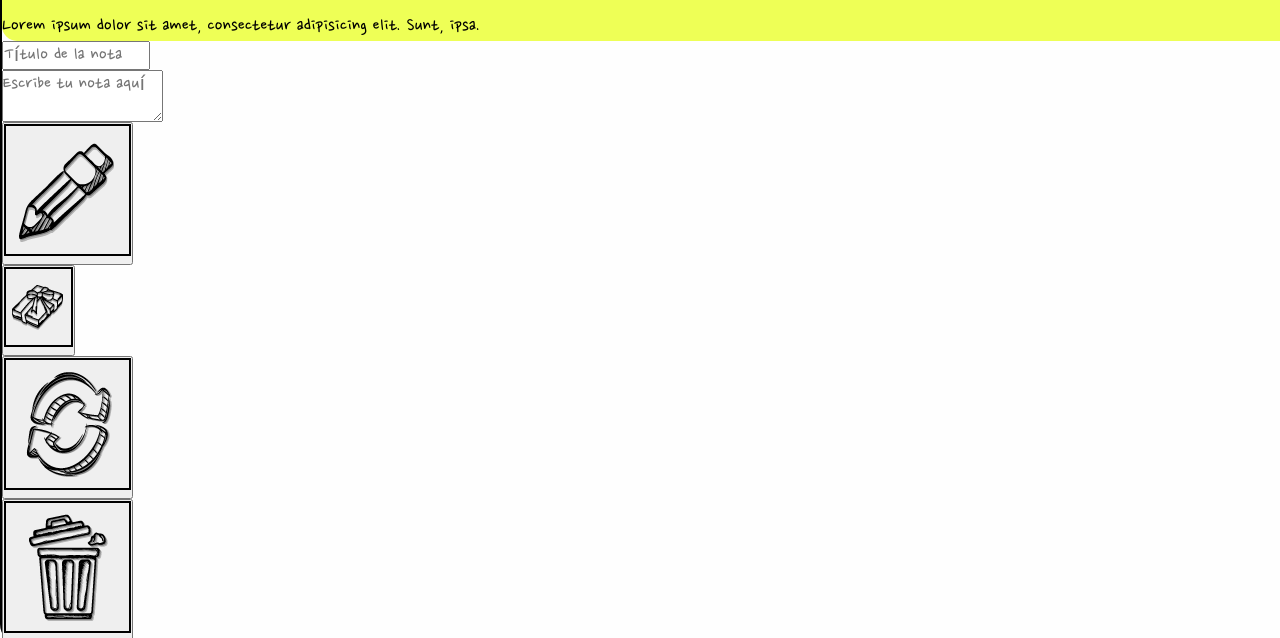
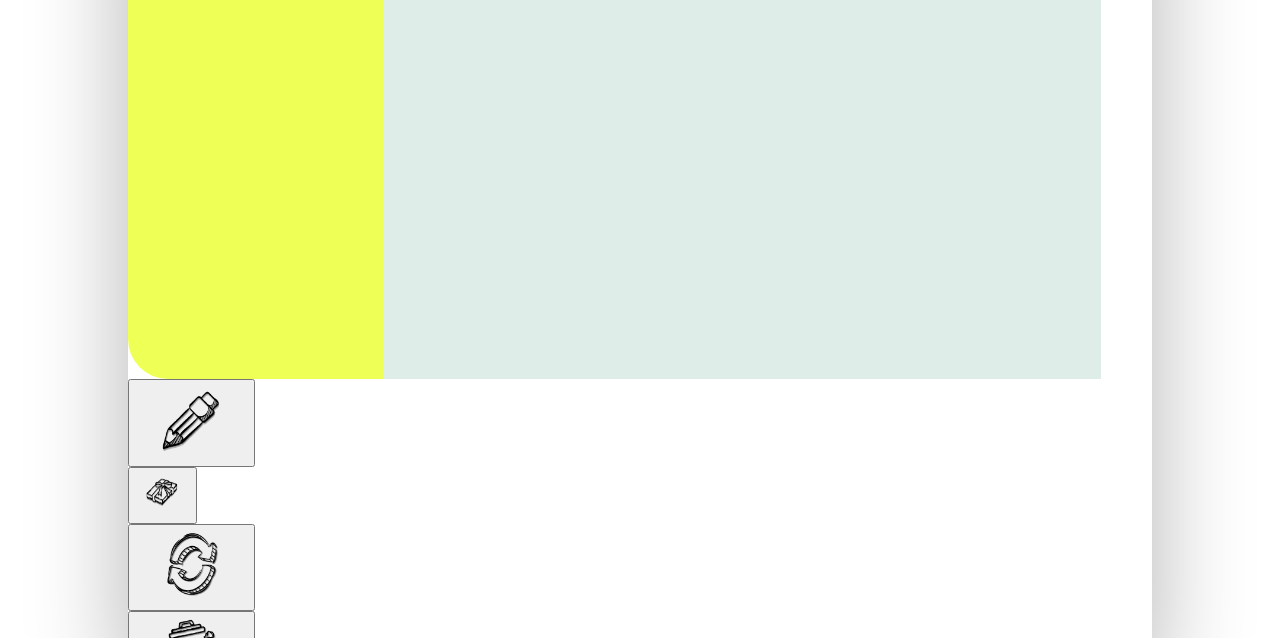
Before and after one commit to AlanAlarconOviedo/note-plus, a plain HTML site: page index.html in a window 1280 px wide. Shown: the part 294-932 px from the top of the page. Drawn offline with Linux system fonts and the light colour scheme.

Commit message:
Add style to aside layout

```diff
--- a/assets/css/reset.css
+++ b/assets/css/reset.css
@@ -17,7 +17,7 @@ html{
 body {
     scroll-behavior: smooth;
     text-rendering: optimizeSpeed;
-    line-height: 1.5;
+    line-height: 1.3;
     min-height: 100vh;
 }
 
--- a/assets/css/styles.css
+++ b/assets/css/styles.css
@@ -1,7 +1,8 @@
 :root {
     --color-principal: #eeff56;
-    --color-fondo: #F1F1F1;
+    --color-fondo: #ffffff;
     --color-notes: #CAD96B;
+    --color-layout-notes: rgba(209, 229, 223, 0.688);
     --color-selected-note: rgba(231, 231, 231, 0.79);
     --color-transparent: transparent;
     --color-text: black;
@@ -17,40 +18,73 @@ html {
 body {
     width: 100%;
     height: auto;
-    background-color: #fefefe;
+    background-color: #ffffff;
     font-family: 'Nanum Pen Script', cursive;
     font-size: 2rem;
     color: var(--color-text);
 }
 
 .layout {
-    border: 2px solid var(--color-text);
-    border-radius: 2rem;
     position: relative;
-    min-width: 1300px;
-    width: 75%;
+    min-width: 80%;
+    width: 80%;
     height: 80%;
-    min-height: 80vh;
+    min-height: 30vh;
     margin: 0 auto;
+
+    display: grid;
+    grid-template-areas: "aside notes_creator";
+    grid-template-columns: 25% 70%;
+
+    border-radius: 4rem;
+    box-shadow: 0 0 100px rgba(0, 0, 0, .30);
 
 }
 
 .layout__aside {
+    grid-area: aside;
     background-color: var(--color-principal);
-    border-top-left-radius: 15px;
-    border-bottom-left-radius: 15px;
-    border: none;
+    border-top-left-radius: 4rem;
+    border-bottom-left-radius: 4rem;
+    height: 50rem;
+    overflow: auto;
+    overflow-x: hidden;
 }
 
-img {
-    border: 2px solid black;
+.layout__note-editor {
+    grid-area: notes_creator;
+    background-color: var(--color-layout-notes);
+}
+
+.aside__note {
+    display: flex;
+    flex-direction: column;
+    background-color: var(--color-notes);
+    width: 95%;
+    height: 85px;
+    margin-top: 11px;
+    margin: 11px auto;
+    border-radius: 3rem;
+    background: rgba(55, 55, 55, 0.19);
+    box-shadow: 0px 4px 4px 0px rgba(0, 0, 0, 0.25) inset;
+    overflow-x: hidden;
+    padding-left: 20px;
+    padding-top: 9px;
+    font-size: 1.8rem;
+    overflow: hidden;
 }
 
 .card-logo__img {
     display: block;
     margin: 0 auto;
+    width: 26%;
 }
 
 .footer__info {
     text-align: center;
+    margin-top: 3rem;
 }
+
+.layout__tools .tools__menu img {
+    width: 60%;
+}
--- a/index.html
+++ b/index.html
@@ -36,7 +36,7 @@
 
 
         <!--note editor-->
-    <section class="note-editor">
+        <section class="layout__note-editor">
             <input type="text" class="note-editor__text" placeholder="Título de la nota">
             <textarea class="note-editor__body" placeholder="Escribe tu nota aquí"></textarea>
         </section>
@@ -66,9 +66,11 @@
 
     <footer class="footer">
         <div class="footer__info">
-                <a href="#" class="info__social-media"><img src="assets/img/icono__github.png" alt="icono icono github" ></a>
-                <a href="#"  class="info__social-media"><img src="assets/img/icono__wa.png" alt="icono whatsapp"></a>
-                <p>© 2024   SimboloDesignLab | Alan Ao</p>
+            <a href="https://github.com/AlanAlarconOviedo" class="info__social-media"><img
+                    src="assets/img/icono__github.png" alt="icono icono github"></a>
+            <a href="https://api.whatsapp.com/send/?phone=522223458887&text=Hola%2C+Gracias+por+contactarnos.+%C2%BFEn+que+podemos+ayudarte%3F&type=phone_number&app_absent=0"
+                class="info__social-media"><img src="assets/img/icono__wa.png" alt="icono whatsapp"></a>
+            <p>© 2024 SimboloDesignLab | Alan Ao</p>
         </div>
 
     </footer>
```
Lines whose indentation alone changed are shown as unchanged.
